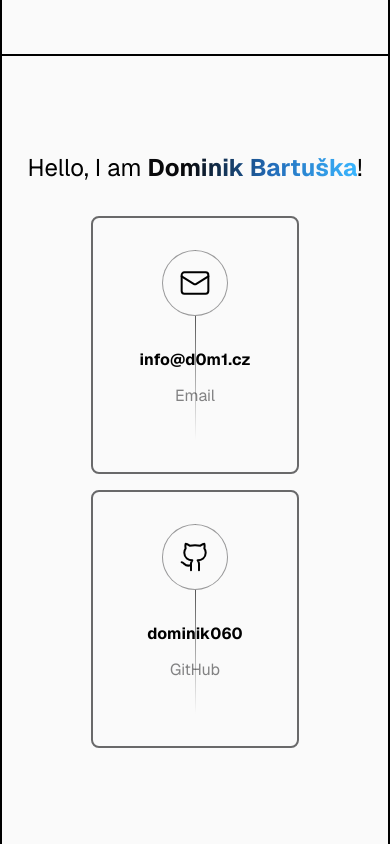
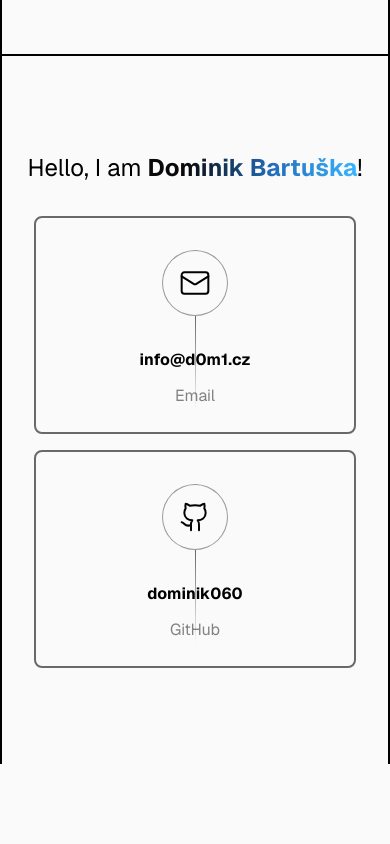
Before and after one commit to dominik060/d0m1.cz, a Next.js app: page / in a window 390 px wide. Shown: the part 706-1550 px from the top of the page. After the commit the page ends 1470 px from the top, so only its background shows below. Built offline with nearby package versions, Linux system fonts and the light colour scheme.

Commit message:
make contact cards mobile friendly

```diff
--- a/src/components/aboutme/ContactCard.tsx
+++ b/src/components/aboutme/ContactCard.tsx
@@ -19,7 +19,7 @@ export default function ContactCard({
 }: Props) {
   return (
     <Link href={link} target="_blank">
-      <Card className="group relative flex min-w-52 flex-col items-center gap-8 pb-16 pt-8 [&>*]:duration-500">
+      <Card className="group relative flex min-w-full flex-col items-center gap-8 pb-6 pt-8 sm:min-w-52 sm:pb-16 [&>*]:duration-500">
         <div className="bg- z-50 rounded-full border border-black border-opacity-40 bg-white p-4 group-hover:border-current dark:border-white dark:border-opacity-40 dark:bg-black">
           <Icon.type />
         </div>
--- a/src/components/aboutme/ContactsCardBoard.tsx
+++ b/src/components/aboutme/ContactsCardBoard.tsx
@@ -19,7 +19,7 @@ const contactsList = [
 
 export default function ContactsCardBoard() {
   return (
-    <div className="flex flex-wrap justify-evenly gap-4 px-8">
+    <div className="flex flex-col flex-wrap justify-evenly gap-4 px-8 sm:flex-row">
       {contactsList &&
         contactsList.map((contact) => (
           <ContactCard
--- a/tailwind.config.ts
+++ b/tailwind.config.ts
@@ -8,8 +8,8 @@ const config: Config = {
   ],
   theme: {
     screens: {
-      sm: { min: "480px" },
-      md: { min: "768px" },
+      sm: { min: "515px" },
+      md: { min: "718px" },
       lg: { min: "976px" },
       xl: { min: "1660px" },
       "hr-line": "80rem",
```
